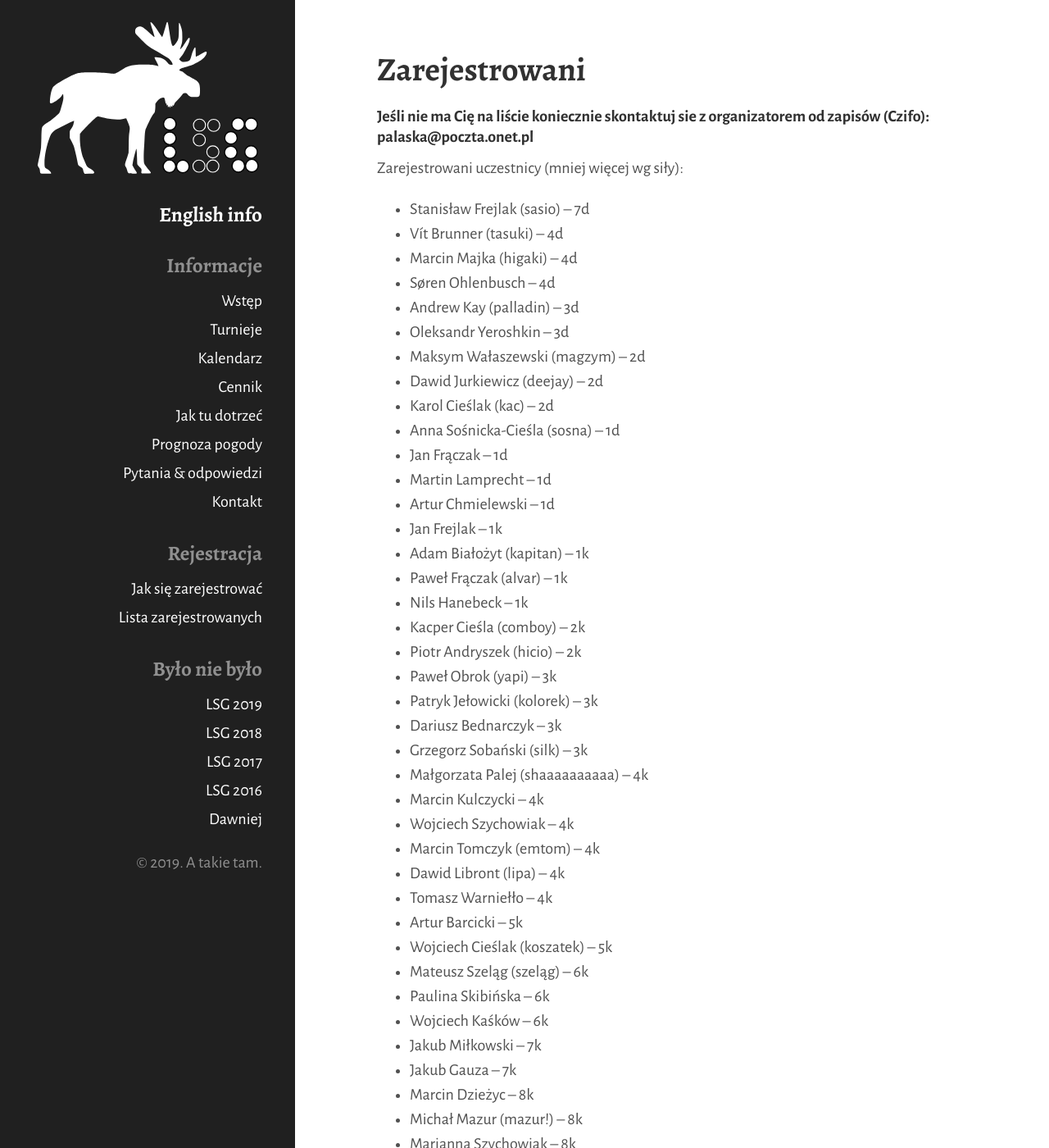
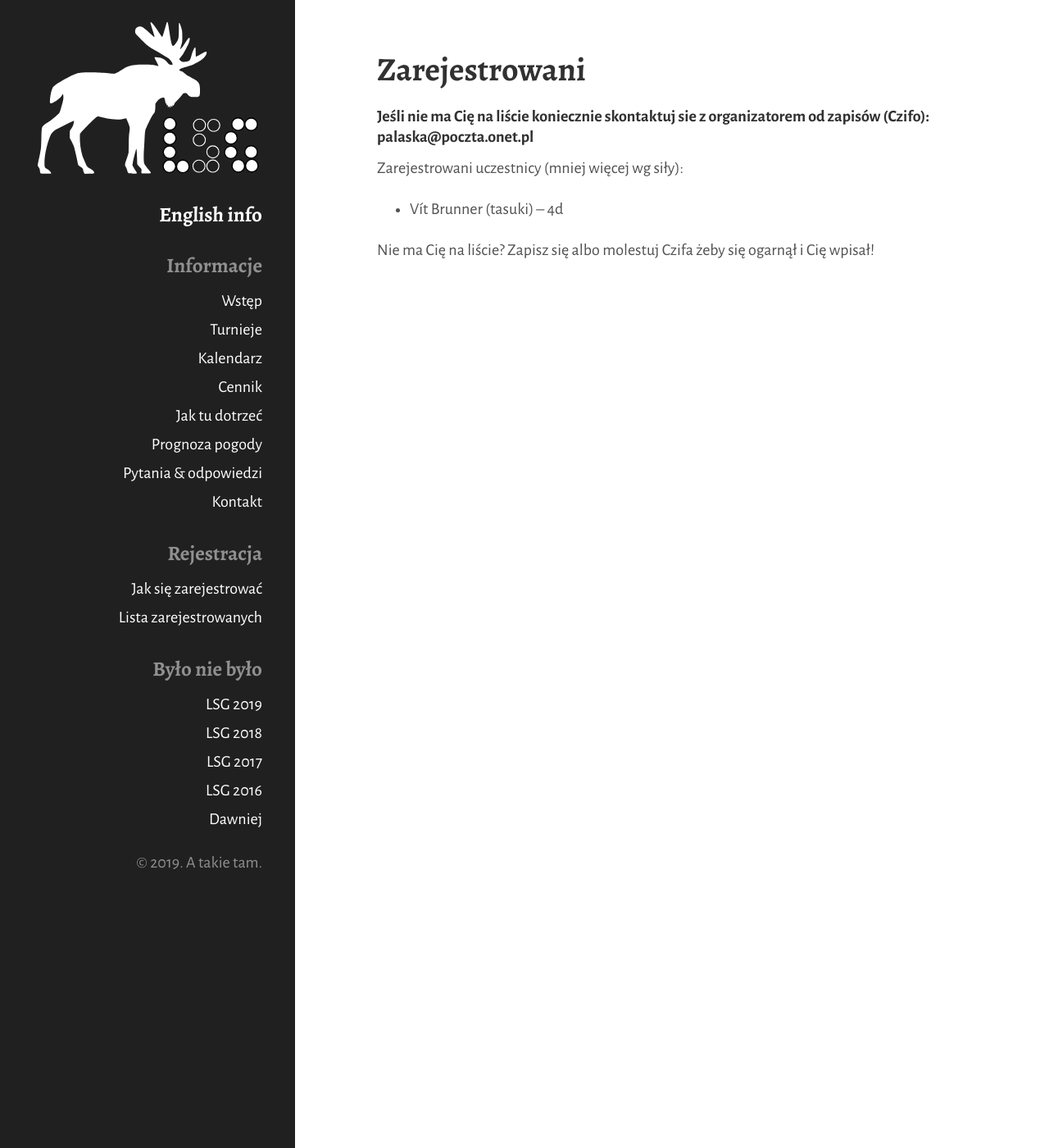
Before and after one commit to tasuki/lsg, a Jekyll site: the page built from zarejestrowani.md, in a window 1280 px wide and 1400 px high. Shown: the whole window at 82% size. Built offline with Jekyll 4.4.1, drawn with Linux system fonts in a browser that asks for light colours; nearby versions of some CDN libraries; some of the changed text lies outside the part shown.

Commit message:
Reset zarejestrowanych na 2020

```diff
--- a/zarejestrowani.md
+++ b/zarejestrowani.md
@@ -9,94 +9,7 @@ title: Zarejestrowani
 
 Zarejestrowani uczestnicy (mniej więcej wg siły):
 
-- Stanisław Frejlak (sasio) -- 7d
 - Vít Brunner (tasuki) -- 4d
-- Marcin Majka (higaki) -- 4d
-- Søren Ohlenbusch -- 4d
-- Andrew Kay (palladin) -- 3d
-- Oleksandr Yeroshkin -- 3d
-- Maksym Wałaszewski (magzym) -- 2d
-- Dawid Jurkiewicz (deejay) -- 2d
-- Karol Cieślak (kac) -- 2d
-- Anna Sośnicka-Cieśla (sosna) -- 1d
-- Jan Frączak -- 1d
-- Martin Lamprecht -- 1d
-- Artur Chmielewski -- 1d
-- Jan Frejlak -- 1k
-- Adam Białożyt (kapitan) -- 1k
-- Paweł Frączak (alvar) -- 1k
-- Nils Hanebeck -- 1k
-- Kacper Cieśla (comboy) -- 2k
-- Piotr Andryszek (hicio) -- 2k
-- Paweł Obrok (yapi) -- 3k
-- Patryk Jełowicki (kolorek) -- 3k
-- Dariusz Bednarczyk -- 3k
-- Grzegorz Sobański (silk) -- 3k
-- Małgorzata Palej (shaaaaaaaaaa) -- 4k
-- Marcin Kulczycki -- 4k
-- Wojciech Szychowiak -- 4k
-- Marcin Tomczyk (emtom) -- 4k
-- Dawid Libront (lipa) -- 4k
-- Tomasz Warniełło -- 4k
-- Artur Barcicki -- 5k
-- Wojciech Cieślak (koszatek) -- 5k
-- Mateusz Szeląg (szeląg) -- 6k
-- Paulina Skibińska -- 6k
-- Wojciech Kaśków -- 6k
-- Jakub Miłkowski -- 7k
-- Jakub Gauza -- 7k
-- Marcin Dzieżyc -- 8k
-- Michał Mazur (mazur!) -- 8k
-- Marianna Szychowiak -- 8k
-- Marcelina Chojnacka -- 8k
-- Kathryn Ball -- 8k
-- Janusz Rudnicki -- 8k
-- Marcel Mroczek -- 8k
-- Ewa Biernot -- 10k
-- Cyprian Doruch -- 10k
-- Bartłomiej Lisiecki (hino) -- 10k
-- Anna Cieślak -- 10k
-- Julia Bednarska -- 11k
-- Robert Cylwik -- 13k
-- Łukasz Wojnarowski -- 13k
-- Jakub Stasiński (ryan) -- 13k
-- Piotr Miściur (ared) -- 14k
-- Rafał Bzoma (bzyk) -- 15k
-- Leszek Koliński -- 15k
-- Christina Schramm --16k
-- Maria Kluziak -- 17k
-- Tymek Barcicki -- 18k
-- Michał Sliwicki -- 19k
-- Joanna Żebrowska -- 20k
-- Agnieszka Szkwarek -- 20k
-- Anna Seget -- 20k
-- Svitlana Saltan -- 20k
-- Izabela Karczewska -- 25k
-- Maria Przybylak -- 25k
-- Justyna Jurkiewicz -- 25k
-- Aleksander Tytus -- 25k
-- Wojtek Wajda -- 25k
-- Michał Dominiak -- 26k
-- Kacper Barcicki -- 30k
-- Grzegorz Papaj -- 30k
-- Ludwik Papaj -- 30k
-- Klaudia Srul -- 30k
-- Natalia Kolińska -- 30k
-- Tomasz Cieśla -- 500k
-- Sylwia Barcicka (pasqda) -- ng (ng???)
-- Monika Sas-Tomczyk -- ng
-- Zosia Tomczyk -- ng
-- Małgorzata Frejlak -- ng
-- Magdalena Soczawa -- ng
-- Monika Tytus -- ng
-- Kinga Lisiecka-Garbaczewska -- ng (ng?)
-- Marta Szeredy-Kolińska -- ng
-- Antoni Koliński -- ng
-- Anna Krzywolak (pixla) -- ng (jak ng jak gra?)
-- Kasia Zelek -- ng
-- Marek Zelek -- ng
-- Dariusz Opyd -- ng
-- Klara Świerczyńska -- ng
 
 
 Nie ma Cię na liście?  Zapisz się albo molestuj Czifa żeby się ogarnął i Cię wpisał!
```
